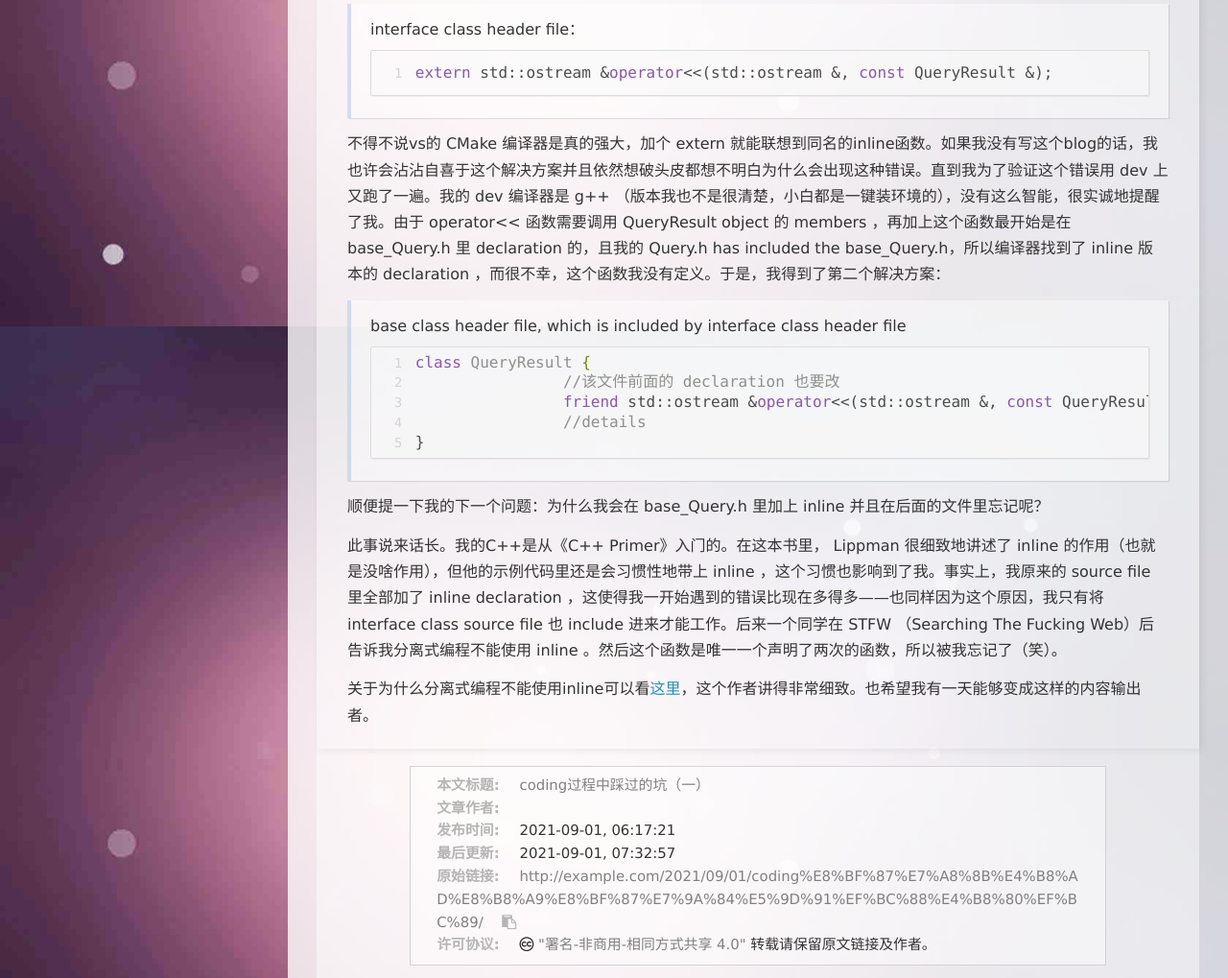
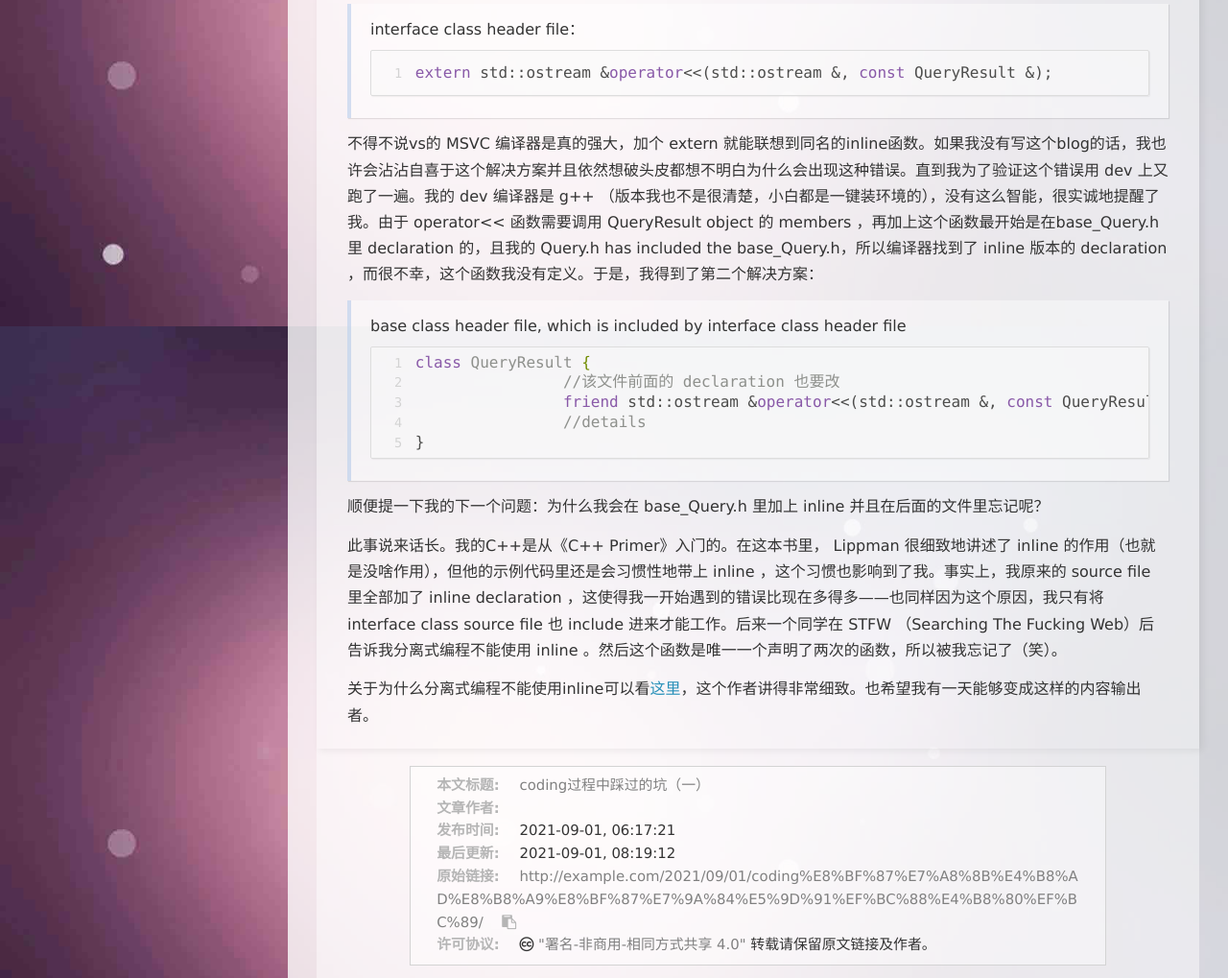
Before and after one commit to JiangZiyang0120/Blog, a plain HTML site: page 2021/09/01/coding过程中踩过的坑（一）/index.html in a window 1280 px wide. Shown: the part 1260-2279 px from the top of the page at 96% size. Drawn offline with nearby package versions, Linux system fonts and the light colour scheme; some packages are replaced by stand-ins of ours; a script that the page names is missing.

Commit message:
Site updated: 2021-09-01 08:19:27

```diff
--- a/2021/09/01/coding过程中踩过的坑（一）/index.html
+++ b/2021/09/01/coding过程中踩过的坑（一）/index.html
@@ -23,7 +23,7 @@
 <meta property="og:description" content="解决Visual Studio的 LNK2019 和 LNK1120 错误问题描述写了一个 text searching 的代码。该代码设计了数个类，并有一个 interface class 通过指向 base class 的 shared_ptr 通过 dynamic binding 来运行。然而结构设计的不是特别好，这也就导致我遇到了下面的问题：  interface class header">
 <meta property="og:locale">
 <meta property="article:published_time" content="2021-09-01T13:17:21.039Z">
-<meta property="article:modified_time" content="2021-09-01T14:32:57.002Z">
+<meta property="article:modified_time" content="2021-09-01T15:19:12.866Z">
 <meta property="article:author" content="江子扬-Jasper Young">
 <meta name="twitter:card" content="summary">
 
@@ -307,7 +307,7 @@
 <p>interface class header file：</p>
 <figure class="highlight cpp"><table><tr><td class="gutter"><pre><span class="line">1</span><br></pre></td><td class="code"><pre><span class="line"><span class="keyword">extern</span> std::ostream &amp;<span class="keyword">operator</span>&lt;&lt;(std::ostream &amp;, <span class="keyword">const</span> QueryResult &amp;);</span><br></pre></td></tr></table></figure>
 </blockquote>
-<p>不得不说vs的 CMake 编译器是真的强大，加个 extern 就能联想到同名的inline函数。如果我没有写这个blog的话，我也许会沾沾自喜于这个解决方案并且依然想破头皮都想不明白为什么会出现这种错误。直到我为了验证这个错误用 dev 上又跑了一遍。我的 dev 编译器是 g++ （版本我也不是很清楚，小白都是一键装环境的），没有这么智能，很实诚地提醒了我。由于 operator&lt;&lt; 函数需要调用 QueryResult object 的 members ，再加上这个函数最开始是在base_Query.h 里 declaration 的，且我的 Query.h has included the base_Query.h，所以编译器找到了 inline 版本的 declaration ，而很不幸，这个函数我没有定义。于是，我得到了第二个解决方案：</p>
+<p>不得不说vs的 MSVC 编译器是真的强大，加个 extern 就能联想到同名的inline函数。如果我没有写这个blog的话，我也许会沾沾自喜于这个解决方案并且依然想破头皮都想不明白为什么会出现这种错误。直到我为了验证这个错误用 dev 上又跑了一遍。我的 dev 编译器是 g++ （版本我也不是很清楚，小白都是一键装环境的），没有这么智能，很实诚地提醒了我。由于 operator&lt;&lt; 函数需要调用 QueryResult object 的 members ，再加上这个函数最开始是在base_Query.h 里 declaration 的，且我的 Query.h has included the base_Query.h，所以编译器找到了 inline 版本的 declaration ，而很不幸，这个函数我没有定义。于是，我得到了第二个解决方案：</p>
 <blockquote>
 <p>base class header file, which is included by interface class header file</p>
 <figure class="highlight cpp"><table><tr><td class="gutter"><pre><span class="line">1</span><br><span class="line">2</span><br><span class="line">3</span><br><span class="line">4</span><br><span class="line">5</span><br></pre></td><td class="code"><pre><span class="line"><span class="class"><span class="keyword">class</span> <span class="title">QueryResult</span> &#123;</span></span><br><span class="line">		<span class="comment">//该文件前面的 declaration 也要改</span></span><br><span class="line">		<span class="keyword">friend</span> std::ostream &amp;<span class="keyword">operator</span>&lt;&lt;(std::ostream &amp;, <span class="keyword">const</span> QueryResult &amp;);</span><br><span class="line">		<span class="comment">//details</span></span><br><span class="line">&#125;</span><br></pre></td></tr></table></figure>
@@ -326,7 +326,7 @@
         <p><span>本文标题:</span><a href="/2021/09/01/coding%E8%BF%87%E7%A8%8B%E4%B8%AD%E8%B8%A9%E8%BF%87%E7%9A%84%E5%9D%91%EF%BC%88%E4%B8%80%EF%BC%89/">coding过程中踩过的坑（一）</a></p>
         <p><span>文章作者:</span><a href="/" title="回到主页"></a></p>
         <p><span>发布时间:</span>2021-09-01, 06:17:21</p>
-        <p><span>最后更新:</span>2021-09-01, 07:32:57</p>
+        <p><span>最后更新:</span>2021-09-01, 08:19:12</p>
         <p>
             <span>原始链接:</span><a class="post-url" href="/2021/09/01/coding%E8%BF%87%E7%A8%8B%E4%B8%AD%E8%B8%A9%E8%BF%87%E7%9A%84%E5%9D%91%EF%BC%88%E4%B8%80%EF%BC%89/" title="coding过程中踩过的坑（一）">http://example.com/2021/09/01/coding%E8%BF%87%E7%A8%8B%E4%B8%AD%E8%B8%A9%E8%BF%87%E7%9A%84%E5%9D%91%EF%BC%88%E4%B8%80%EF%BC%89/</a>
             <span class="copy-path" data-clipboard-text="原文: http://example.com/2021/09/01/coding%E8%BF%87%E7%A8%8B%E4%B8%AD%E8%B8%A9%E8%BF%87%E7%9A%84%E5%9D%91%EF%BC%88%E4%B8%80%EF%BC%89/　　作者: " title="点击复制文章链接"><i class="fa fa-clipboard"></i></span>
```
Also changed, not shown: index.html (+1 -1 lines), search.xml (+1 -1 lines).
